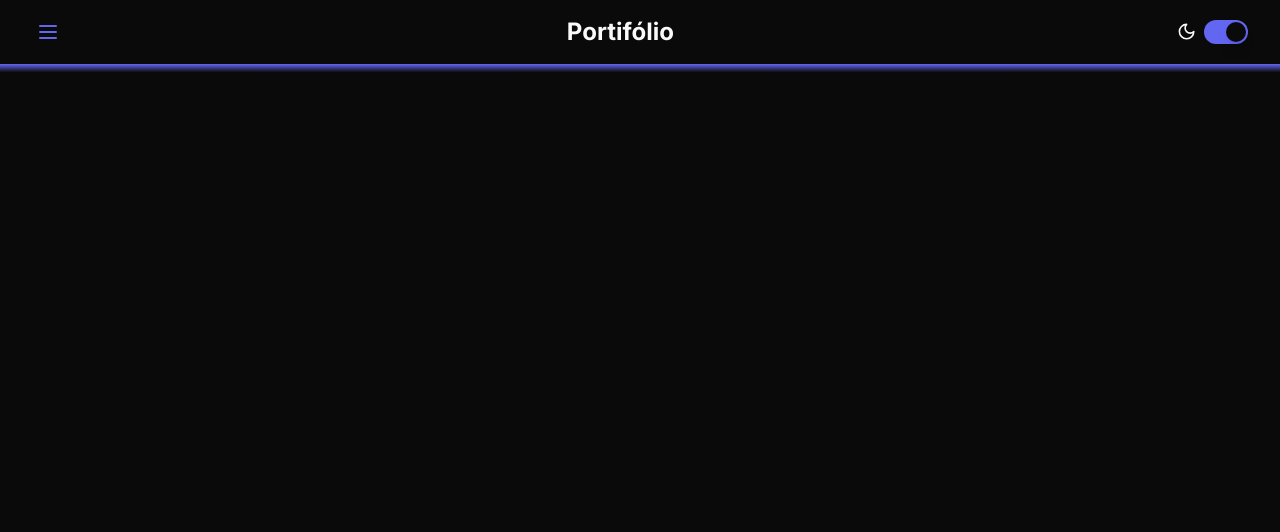
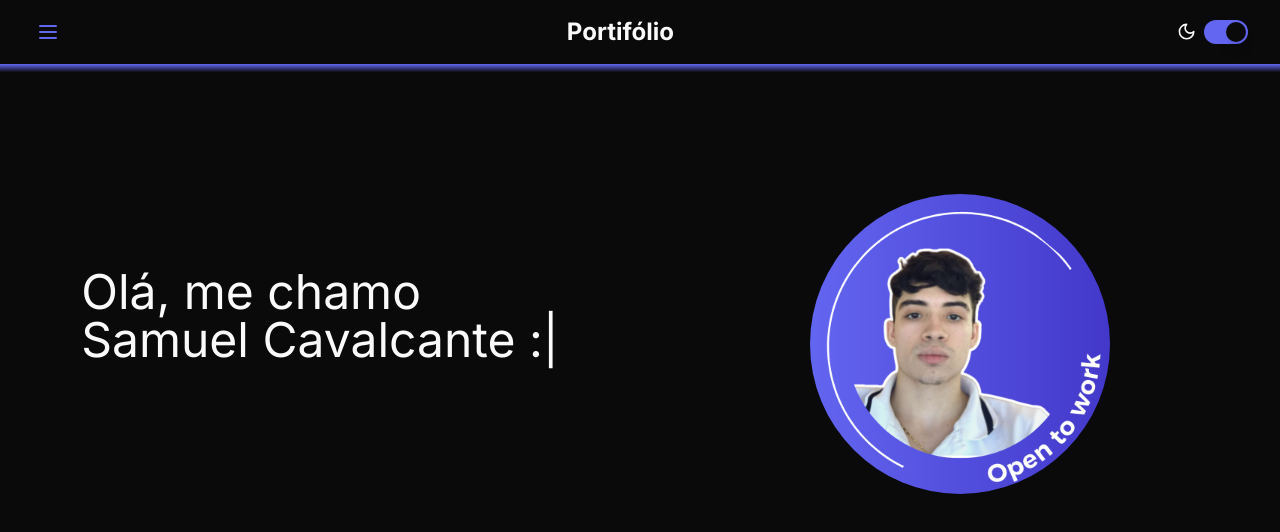
Before and after one commit to samuucavalcante/my-portifolio, a Next.js app: page / in a window 1280 px wide. Shown: the top 532 px of the page. Built offline with nearby package versions, Linux system fonts and the light colour scheme.

Commit message:
feat
create main coontent

```diff
--- a/package.json
+++ b/package.json
@@ -9,6 +9,7 @@
     "lint": "next lint"
   },
   "dependencies": {
+    "@radix-ui/react-slot": "^1.0.2",
     "@radix-ui/react-switch": "^1.0.3",
     "class-variance-authority": "^0.7.0",
     "clsx": "^2.0.0",
@@ -18,7 +19,8 @@
     "react": "^18",
     "react-dom": "^18",
     "tailwind-merge": "^1.14.0",
-    "tailwindcss-animate": "^1.0.7"
+    "tailwindcss-animate": "^1.0.7",
+    "typewriter-effect": "^2.21.0"
   },
   "devDependencies": {
     "@rocketseat/eslint-config": "^2.1.0",
--- a/src/app/page.tsx
+++ b/src/app/page.tsx
@@ -1,9 +1,13 @@
 import { Header } from '@/components/Header'
+import { Main } from '@/components/Main'
 
 export default function Home() {
   return (
-    <>
+    <div className="relative">
       <Header />
-    </>
+      <div className="relative top-16">
+        <Main />
+      </div>
+    </div>
   )
 }
--- /dev/null
+++ b/src/components/Glitchs/TypingEffect.tsx
@@ -0,0 +1,40 @@
+'use client'
+import Typewriter, { type TypewriterClass } from 'typewriter-effect'
+
+type TypingEffectProps = {
+  fullText: string | string[]
+  delay?: number
+  hasDelete?: boolean
+  cursor?: string
+}
+
+export function TypingEffect({
+  fullText,
+  delay = 100,
+  hasDelete,
+  cursor = '|',
+}: TypingEffectProps) {
+  const onInit = (typewriter: TypewriterClass) => {
+    if (typeof fullText === 'string') {
+      if (hasDelete) typewriter.typeString(fullText).deleteAll().start()
+      else typewriter.typeString(fullText).start()
+    } else {
+      if (hasDelete) typewriter.deleteAll().start()
+      else typewriter.start()
+    }
+  }
+
+  return (
+    <Typewriter
+      component={'span'}
+      options={{
+        strings: typeof fullText === 'object' ? fullText : undefined,
+        loop: !!hasDelete,
+        delay,
+        cursor,
+        cursorClassName: 'text-indigo-500',
+      }}
+      onInit={onInit}
+    />
+  )
+}
--- a/src/components/Header/index.tsx
+++ b/src/components/Header/index.tsx
@@ -3,13 +3,13 @@ import { MenuButton } from './menu-button'
 
 export function Header() {
   return (
-    <>
+    <div className="fixed z-10 w-full">
       <div className="flex justify-between px-8 py-4 bg-background ">
         <MenuButton />
         <h2 className="text-2xl font-bold">Portifólio</h2>
         <ButtonToogleTheme />
       </div>
       <div className="h-2 w-full bg-gradient-to-b from-indigo-500 to-indigo-500/5" />
-    </>
+    </div>
   )
 }
--- /dev/null
+++ b/src/components/Main/Apresentation/buttons.tsx
@@ -0,0 +1,37 @@
+'use client'
+import { Button } from '@/components/ui/button'
+import { cn } from '@/lib/utils'
+import { useEffect, useState } from 'react'
+
+export function Buttons() {
+  const [renderBuuttons, setRenderButtons] = useState(false)
+
+  useEffect(() => {
+    const timer = setTimeout(() => {
+      setRenderButtons(true)
+    }, 8000)
+
+    return () => clearTimeout(timer)
+  }, [])
+
+  return (
+    <div
+      className={cn(
+        'mt-2 opacity-0 transition-all flex duration-300 delay-150 gap-3',
+        {
+          'opacity-100': renderBuuttons,
+        },
+      )}
+    >
+      <Button className="bg-gradient-to-r text-white from-indigo-500 to-blue-500  hover:opacity-90">
+        Baixar CV
+      </Button>
+      <Button
+        variant={'secondary'}
+        className="bg-transparent border-2 border-indigo-500 dura  hover:bg-gradient-to-r hover:text-white hover:from-indigo-500 hover:to-blue-500 "
+      >
+        Entrar em contato
+      </Button>
+    </div>
+  )
+}
--- /dev/null
+++ b/src/components/Main/Apresentation/head-line.tsx
@@ -0,0 +1,86 @@
+'use client'
+import { useEffect, useState } from 'react'
+import Typewriter, { type TypewriterClass } from 'typewriter-effect'
+import { Buttons } from './buttons'
+
+export default function HeadLine() {
+  const [renderDescription, setRenderDescription] = useState(false)
+
+  const onInit = (typewriter: TypewriterClass) => {
+    typewriter
+      .typeString(
+        '<h2 class="inline-block text-4xl md:text-5xl">Olá, me chamo</h2> <br/>',
+      )
+      .typeString(
+        '<h2 class="inline-block text-4xl md:text-5xl">Samuel Cavalcante :)</h2>',
+      )
+      .callFunction(() => {
+        const elementMain = document.querySelector('.Typewriter')
+        const itemThatMustBeRemove = elementMain?.lastChild
+        console.log(itemThatMustBeRemove)
+        if (itemThatMustBeRemove) itemThatMustBeRemove.textContent = ''
+      })
+      .stop()
+      .start()
+  }
+  useEffect(() => {
+    const timer = setTimeout(() => {
+      setRenderDescription(true)
+    }, 6000)
+
+    return () => clearTimeout(timer)
+  }, [])
+
+  return (
+    <>
+      <div className="flex transition-all delay-200 flex-col gap-2">
+        <Typewriter
+          options={{
+            autoStart: true,
+            cursorClassName: 'text-5xl',
+          }}
+          component={'div'}
+          onInit={onInit}
+        />
+        {renderDescription && (
+          <Typewriter
+            options={{
+              loop: true,
+              autoStart: true,
+              deleteSpeed: 0.5,
+              cursorClassName: 'text-lg',
+              cursor:
+                '<span id="cursor-description" class="font-bold">|</span>',
+            }}
+            component={'div'}
+            onInit={(ty) => {
+              ty.typeString(
+                '<span class="text-neutral-500  text-lg">Desenvolvedor</span>',
+              )
+                .callFunction(() => {
+                  const elementMain =
+                    document.getElementById('cursor-description')
+                  elementMain?.classList.add('text-indigo-500')
+                })
+                .typeString(
+                  ' <span  class="text-transparent bg-clip-text bg-gradient-to-r from-indigo-500 to-blue-500 ">ReactJS (NextJS 12, 13)</span>',
+                )
+                .deleteChars(23)
+                .typeString(
+                  '<span class="text-transparent bg-clip-text bg-gradient-to-r from-indigo-500 to-blue-500 ">2 Anos de Experiência</span>',
+                )
+                .deleteAll()
+                .callFunction(() => {
+                  const elementMain =
+                    document.getElementById('cursor-description')
+                  elementMain?.classList.remove('text-indigo-500')
+                })
+                .start()
+            }}
+          />
+        )}
+        <Buttons />
+      </div>
+    </>
+  )
+}
--- /dev/null
+++ b/src/components/Main/Apresentation/index.tsx
@@ -0,0 +1,22 @@
+import Image from 'next/image'
+import HeadLine from './head-line'
+
+export default function Apresentation() {
+  return (
+    <div className="w-full h-[70vh] grid grid-cols-1 sm:grid-cols-2 justify-center p-6 gap-12">
+      <div className="flex max-w-[800px] flex-col items-center justify-center">
+        <HeadLine />
+      </div>
+      <div className="flex justify-center  items-center">
+        <Image
+          className="rounded-full"
+          src={'/me.png'}
+          alt="Samuel Cavalcante"
+          width={300}
+          height={300}
+          layout="object-fit"
+        />
+      </div>
+    </div>
+  )
+}
--- /dev/null
+++ b/src/components/Main/index.tsx
@@ -0,0 +1,9 @@
+import Apresentation from './Apresentation'
+
+export function Main() {
+  return (
+    <>
+      <Apresentation />
+    </>
+  )
+}
--- /dev/null
+++ b/src/components/ui/button.tsx
@@ -0,0 +1,56 @@
+import { Slot } from '@radix-ui/react-slot'
+import { cva, type VariantProps } from 'class-variance-authority'
+import * as React from 'react'
+
+import { cn } from '@/lib/utils'
+
+const buttonVariants = cva(
+  'inline-flex items-center justify-center whitespace-nowrap rounded-md text-sm font-medium ring-offset-background transition-colors focus-visible:outline-none focus-visible:ring-2 focus-visible:ring-ring focus-visible:ring-offset-2 disabled:pointer-events-none disabled:opacity-50',
+  {
+    variants: {
+      variant: {
+        default: 'bg-primary text-primary-foreground hover:bg-primary/90',
+        destructive:
+          'bg-destructive text-destructive-foreground hover:bg-destructive/90',
+        outline:
+          'border border-input bg-background hover:bg-accent hover:text-accent-foreground',
+        secondary:
+          'bg-secondary text-secondary-foreground hover:bg-secondary/80',
+        ghost: 'hover:bg-accent hover:text-accent-foreground',
+        link: 'text-primary underline-offset-4 hover:underline',
+      },
+      size: {
+        default: 'h-10 px-4 py-2',
+        sm: 'h-9 rounded-md px-3',
+        lg: 'h-11 rounded-md px-8',
+        icon: 'h-10 w-10',
+      },
+    },
+    defaultVariants: {
+      variant: 'default',
+      size: 'default',
+    },
+  },
+)
+
+export interface ButtonProps
+  extends React.ButtonHTMLAttributes<HTMLButtonElement>,
+    VariantProps<typeof buttonVariants> {
+  asChild?: boolean
+}
+
+const Button = React.forwardRef<HTMLButtonElement, ButtonProps>(
+  ({ className, variant, size, asChild = false, ...props }, ref) => {
+    const Comp = asChild ? Slot : 'button'
+    return (
+      <Comp
+        className={cn(buttonVariants({ variant, size, className }))}
+        ref={ref}
+        {...props}
+      />
+    )
+  },
+)
+Button.displayName = 'Button'
+
+export { Button, buttonVariants }
```
Also changed, not shown: public/me.png (added), 1 other file (tests, documents, lock files or other folders).
